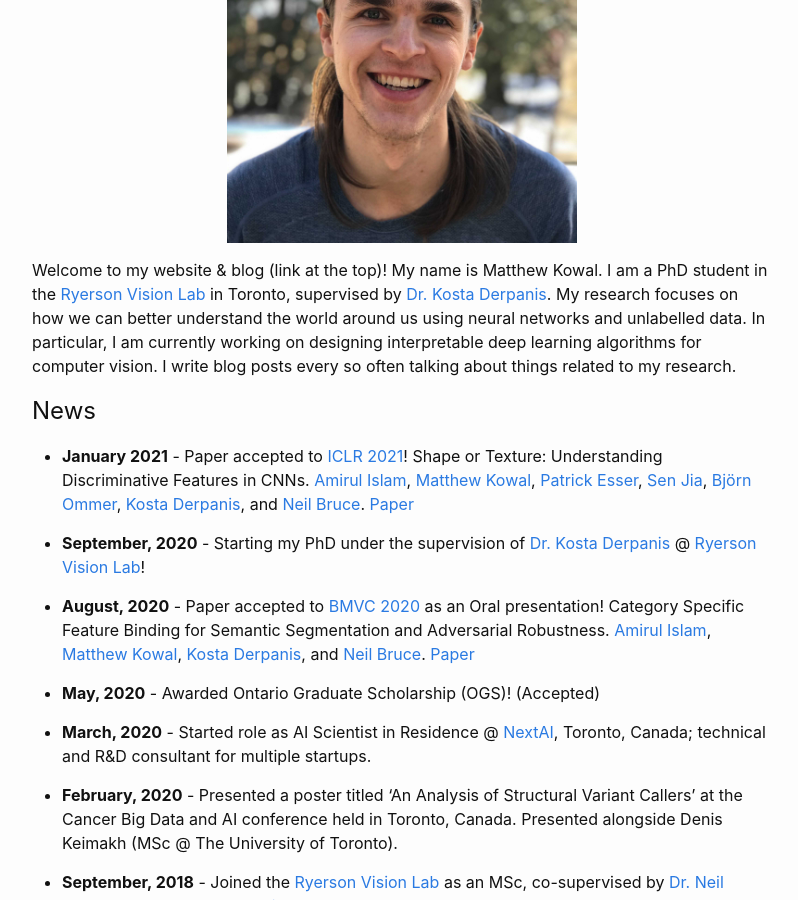
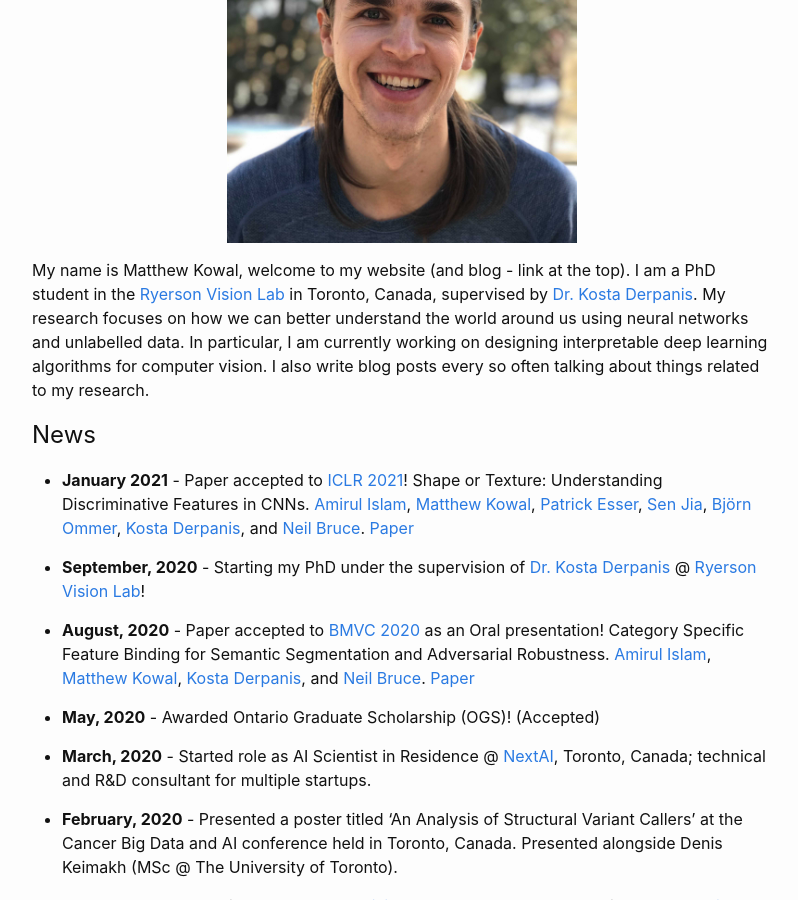
Before and after one commit to MKowal2/MKowal4.github.io, a Jekyll site: the page built from index.md, in a window 1280 px wide and 900 px high, scrolled down 316 px. Shown: the whole window, without its empty margins (238-1036 px from the left). Built offline with Jekyll 4.4.1, drawn with Linux system fonts in a browser that asks for light colours.

Commit message:
Update index.md

```diff
--- a/index.md
+++ b/index.md
@@ -14,7 +14,7 @@ layout: home
 </p>
 
 
-Welcome to my website & blog (link at the top)! My name is Matthew Kowal. I am a PhD student in the [Ryerson Vision Lab](https://ryersonvisionlab.github.io/) in Toronto, supervised by [Dr. Kosta Derpanis](https://cs.ryerson.ca/~kosta/). My research focuses on how we can better understand the world around us using neural networks and unlabelled data. In particular, I am currently working on designing interpretable deep learning algorithms for computer vision. I write blog posts every so often talking about things related to my research.
+My name is Matthew Kowal, welcome to my website (and blog - link at the top). I am a PhD student in the [Ryerson Vision Lab](https://ryersonvisionlab.github.io/) in Toronto, Canada, supervised by [Dr. Kosta Derpanis](https://cs.ryerson.ca/~kosta/). My research focuses on how we can better understand the world around us using neural networks and unlabelled data. In particular, I am currently working on designing interpretable deep learning algorithms for computer vision. I also write blog posts every so often talking about things related to my research.
 
 
 ## News
```
